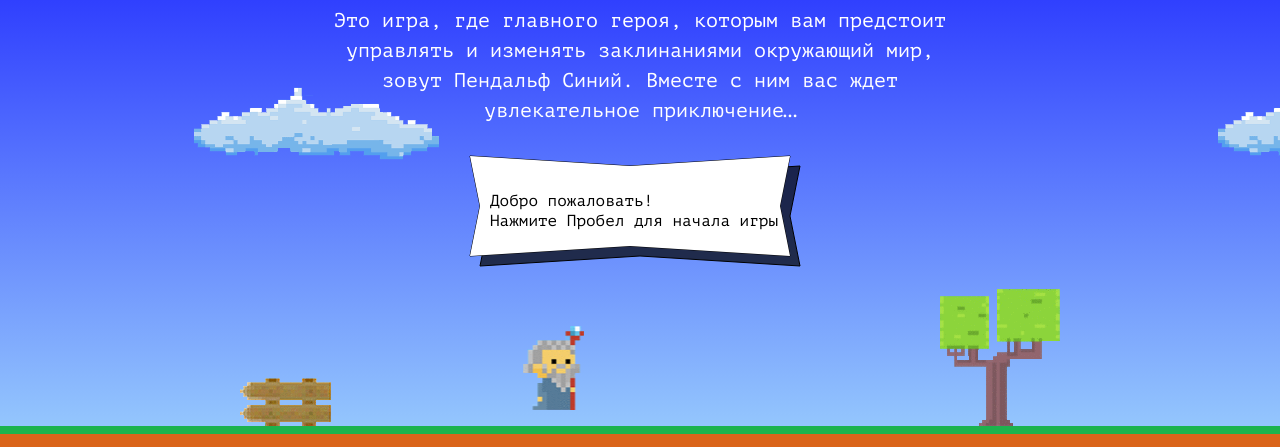
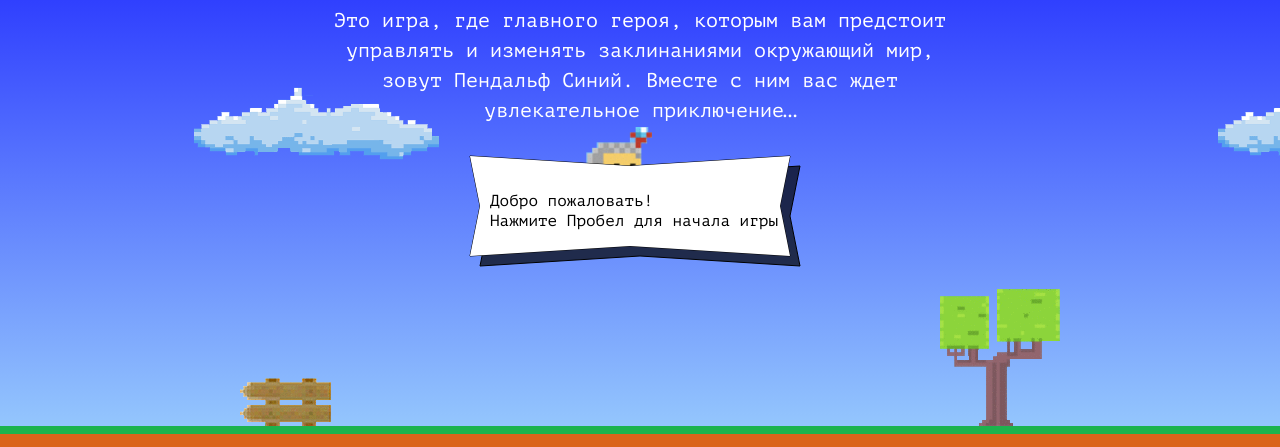
Before and after one commit to Nelly20/919923-code-and-magick-21, a website: page index.html in a window 1280 px wide. Shown: the part 203-650 px from the top of the page. Drawn offline with Linux system fonts and the light colour scheme.

Commit message:
Учебный проект: начинаем программировать

```diff
--- a/index.html
+++ b/index.html
@@ -180,6 +180,7 @@
   </div>
 </template>
 
+<script></script>
 <script src="js/game.js"></script>
 
 </body>
--- a/js/game.js
+++ b/js/game.js
@@ -2,22 +2,22 @@
 
 window.GameConstants = {
   Fireball: {
-    size: window.fireballSize || 24,
+    size: window.fireballSize || 22,
     speed: window.getFireballSpeed || function (movingLeft) {
       return movingLeft ? 2 : 5;
     }
   },
   Wizard: {
-    speed: window.wizardSpeed || 2,
-    width: window.wizardWidth || 61,
+    speed: window.wizardSpeed || 3,
+    width: window.wizardWidth || 70,
     getHeight: window.getWizardHeight || function (width) {
-      return 1.377 * width;
+      return 1.337 * width;
     },
     getX: window.getWizardX || function (width) {
-      return width / 3;
+      return width / 2.4;
     },
     getY: window.getWizardY || function (height) {
-      return height - 100;
+      return 2 / 3;
     }
   }
 };
```
